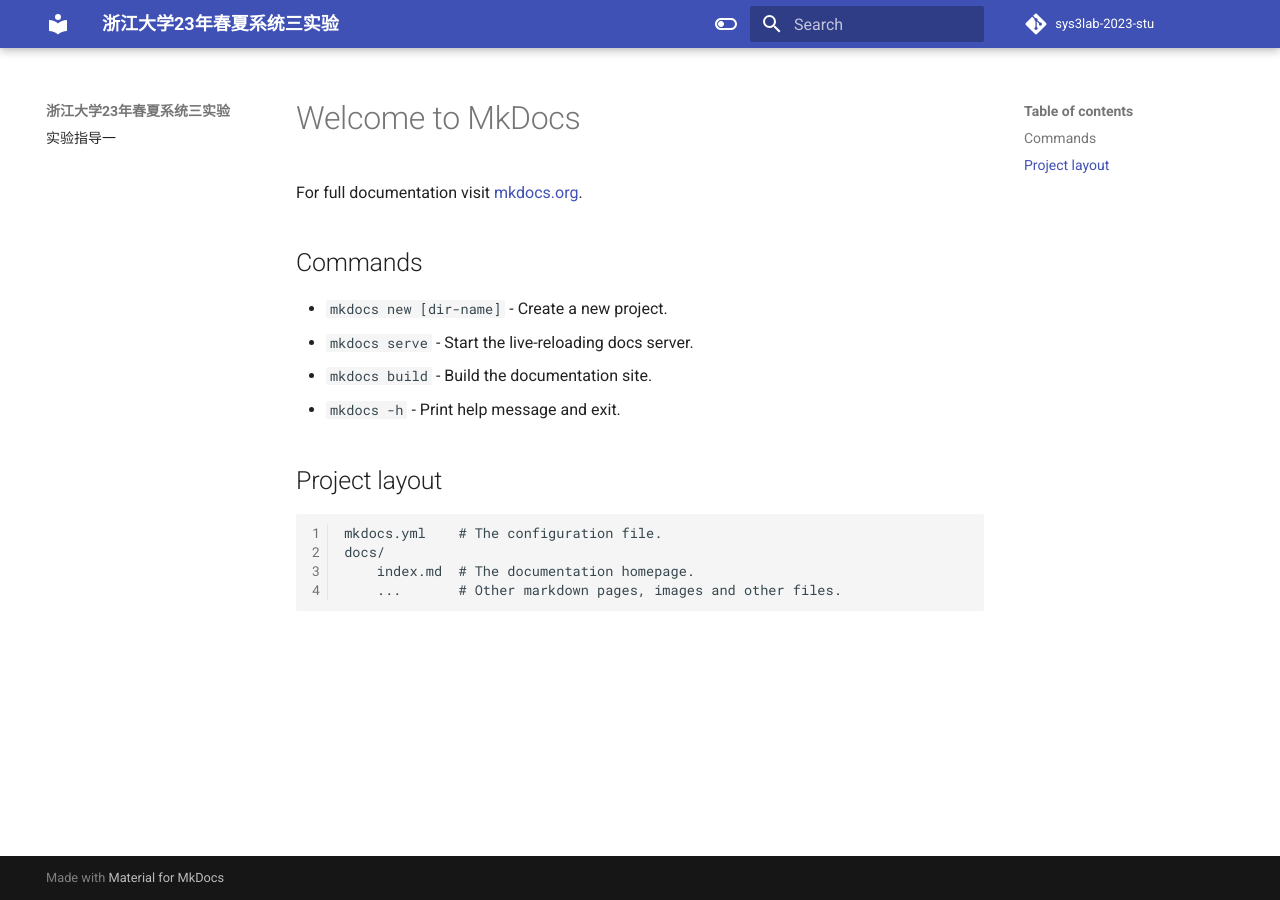
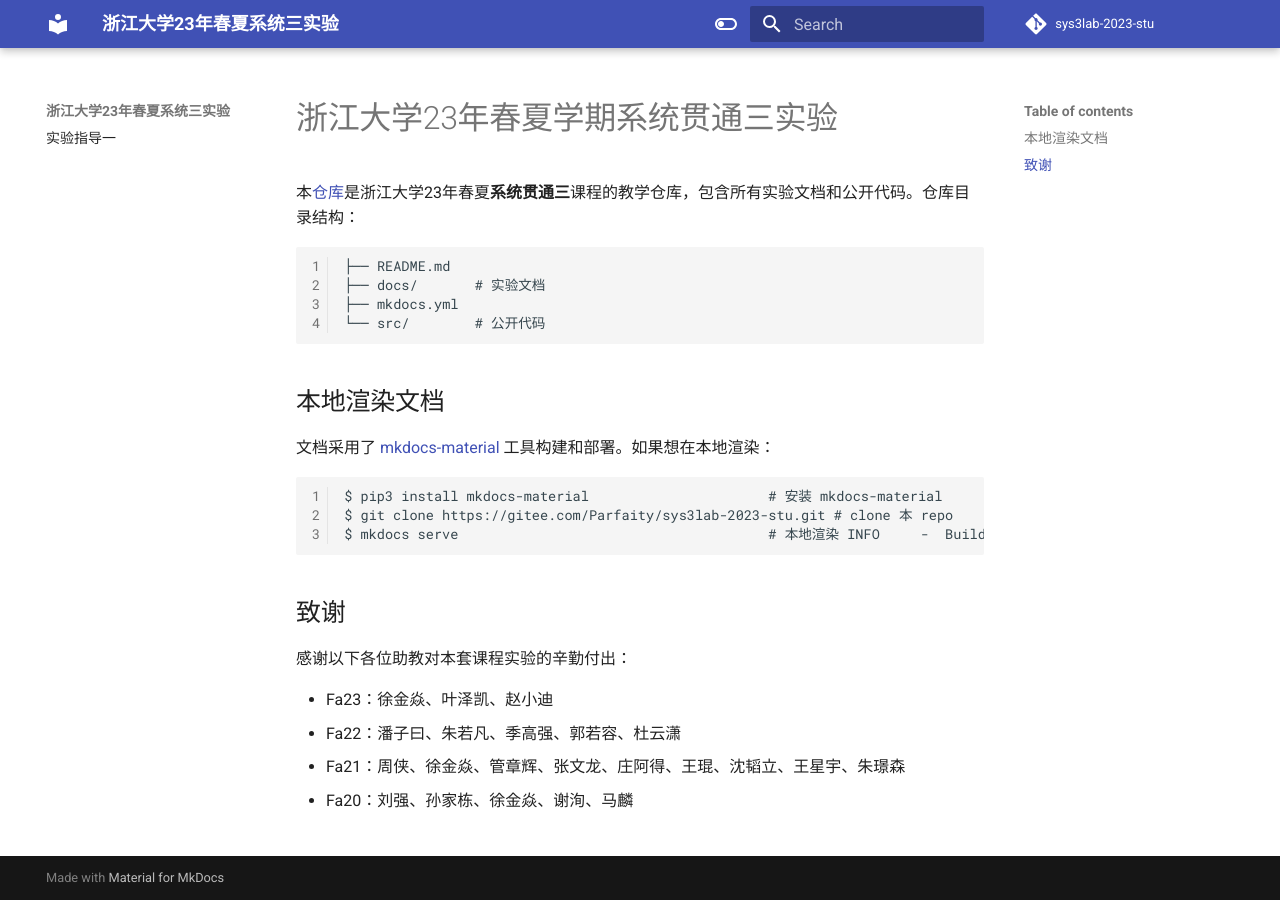
Before and after one commit to ZZC071212/computer_system, an MkDocs documentation site: the page built from docs/index.md, in a window 1280 px wide. Built offline with MkDocs 1.6.1 and Material for MkDocs 9.7.7, drawn with Linux system fonts in a browser that asks for light colours.

Commit message:
change index

````diff
--- a/docs/index.md
+++ b/docs/index.md
@@ -1,17 +1,33 @@
-# Welcome to MkDocs
+# 浙江大学23年春夏学期系统贯通三实验
 
-For full documentation visit [mkdocs.org](https://www.mkdocs.org).
+本[仓库](http://git.zju.edu.cn/zju-sys/sys2-fa22/)是浙江大学23年春夏**系统贯通三**课程的教学仓库，包含所有实验文档和公开代码。仓库目录结构：
 
-## Commands
+```
+├── README.md
+├── docs/       # 实验文档
+├── mkdocs.yml
+└── src/        # 公开代码
+```
 
-* `mkdocs new [dir-name]` - Create a new project.
-* `mkdocs serve` - Start the live-reloading docs server.
-* `mkdocs build` - Build the documentation site.
-* `mkdocs -h` - Print help message and exit.
 
-## Project layout
 
-    mkdocs.yml    # The configuration file.
-    docs/
-        index.md  # The documentation homepage.
-        ...       # Other markdown pages, images and other files.
+## 本地渲染文档
+
+文档采用了 [mkdocs-material](https://squidfunk.github.io/mkdocs-material/) 工具构建和部署。如果想在本地渲染：
+
+```
+$ pip3 install mkdocs-material                      # 安装 mkdocs-material
+$ git clone https://gitee.com/Parfaity/sys3lab-2023-stu.git # clone 本 repo
+$ mkdocs serve                                      # 本地渲染 INFO     -  Building documentation... INFO     -  Cleaning site directory ... INFO     -  [11:00:57] Serving on http://127.0.0.1:8000/sys2-fa22/
+```
+
+
+
+## 致谢
+
+感谢以下各位助教对本套课程实验的辛勤付出：
+
+- Fa23：徐金焱、叶泽凯、赵小迪
+- Fa22：潘子曰、朱若凡、季高强、郭若容、杜云潇
+- Fa21：周侠、徐金焱、管章辉、张文龙、庄阿得、王琨、沈韬立、王星宇、朱璟森
+- Fa20：刘强、孙家栋、徐金焱、谢洵、马麟
--- a/docs/lab2.md
+++ b/docs/lab2.md
@@ -1,4 +1,4 @@
-# 实验1 - 动态分支预测
+# 实验2 - 动态分支预测
 
 
 
````
